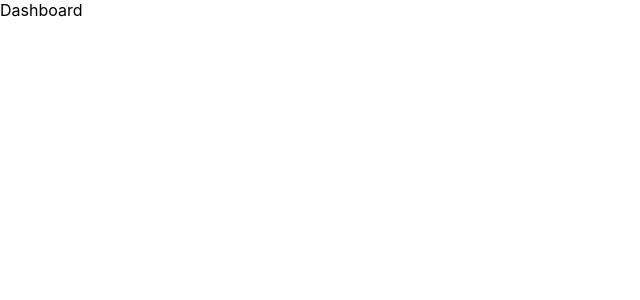
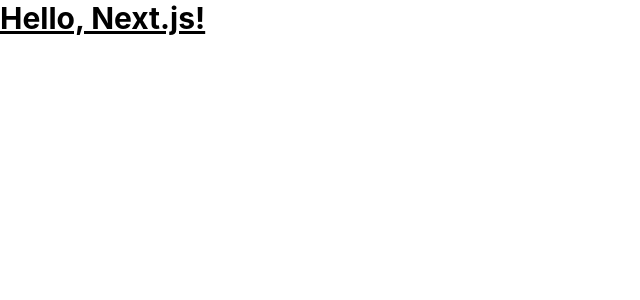
Before and after one commit to SatioO/digital-portal, a Next.js app: page /dashboard in a window 1280 px wide. Shown: the top 300 px of the page, without its empty margins (0-640 px from the left). Built offline with nearby package versions, Linux system fonts and the light colour scheme.

Commit message:
added tailwind setup

```diff
--- a/app/dashboard/page.tsx
+++ b/app/dashboard/page.tsx
@@ -1,3 +1,3 @@
 export default function DashboardPage() {
-  return <>Dashboard</>;
+  return <h1 className="text-3xl font-bold underline">Hello, Next.js!</h1>;
 }
--- a/app/globals.css
+++ b/app/globals.css
@@ -1,3 +1,7 @@
+@tailwind base;
+@tailwind components;
+@tailwind utilities;
+
 html,
 body {
   padding: 0;
--- a/package.json
+++ b/package.json
@@ -18,5 +18,10 @@
     "react": "18.2.0",
     "react-dom": "18.2.0",
     "typescript": "4.9.4"
+  },
+  "devDependencies": {
+    "autoprefixer": "^10.4.13",
+    "postcss": "^8.4.20",
+    "tailwindcss": "^3.2.4"
   }
 }
--- /dev/null
+++ b/postcss.config.js
@@ -0,0 +1,6 @@
+module.exports = {
+  plugins: {
+    tailwindcss: {},
+    autoprefixer: {},
+  },
+}
--- /dev/null
+++ b/tailwind.config.js
@@ -0,0 +1,12 @@
+/** @type {import('tailwindcss').Config} */
+module.exports = {
+  content: [
+    './app/**/*.{js,ts,jsx,tsx}', // Note the addition of the `app` directory.
+    './pages/**/*.{js,ts,jsx,tsx}',
+    './components/**/*.{js,ts,jsx,tsx}',
+  ],
+  theme: {
+    extend: {},
+  },
+  plugins: [],
+};
```
Also changed, not shown: 1 other file (tests, documents, lock files or other folders).
